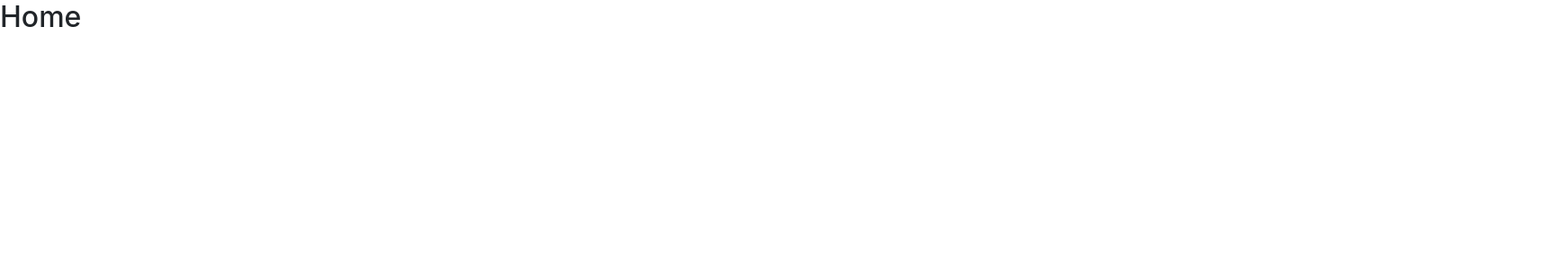
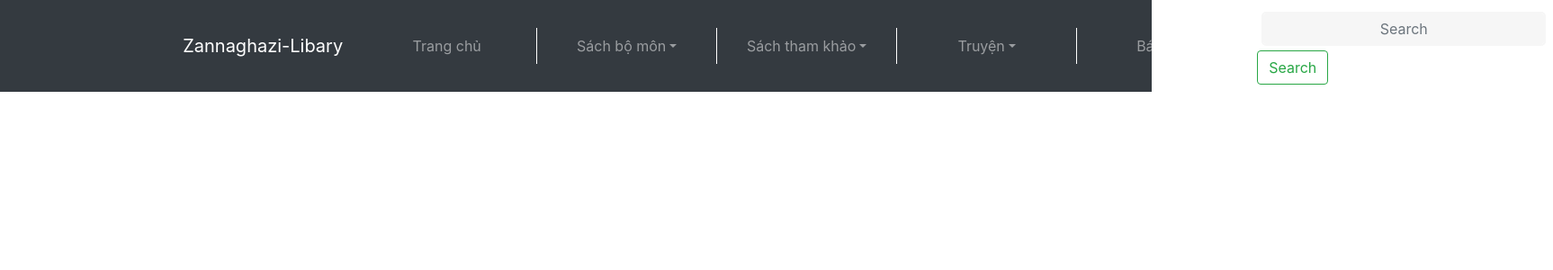
Before and after one commit to zannaghazi/TKPM, a React (Create React App) app in the folder Implementation/ui-project/: page / in a window 1280 px wide. Shown: the top 300 px of the page at 90% size, 1726 px wide, since content can reach past the window. Built offline with nearby package versions, Linux system fonts and the light colour scheme.

Commit message:
tạo navigation bar

```diff
--- a/Implementation/ui-project/src/App.js
+++ b/Implementation/ui-project/src/App.js
@@ -1,5 +1,6 @@
 import React from "react";
-import Login from './Component/Login'
+import Login from './Component/Login/Login'
+import Home from './Component/Home/Home'
 import {
   BrowserRouter as Router,
   Switch,
@@ -27,10 +28,6 @@ export default function App() {
       </div>
     </Router>
   );
-}
-
-function Home() {
-  return <h2>Home</h2>;
 }
 
 function About() {
--- /dev/null
+++ b/Implementation/ui-project/src/Component/Home/Home.js
@@ -0,0 +1,12 @@
+import React from 'react';
+import NavBar from './NavBar'
+
+function Home(props) {
+    return (
+        <div>
+            <NavBar />
+        </div>
+    );
+}
+
+export default Home;
--- /dev/null
+++ b/Implementation/ui-project/src/Component/Home/NavBar.js
@@ -0,0 +1,49 @@
+import React from 'react';
+import { Navbar, Nav, NavDropdown, Form, FormControl, Button } from 'react-bootstrap';
+import styles from './static/styles.module.css'
+import 'bootstrap/dist/css/bootstrap.min.css';
+
+function NavBar(props) {
+    return (
+        <Navbar bg="dark" expand="lg" variant="dark">
+            <Navbar.Brand href="#home" className={styles.mySpacing}>Zannaghazi-Libary</Navbar.Brand>
+            <Navbar.Toggle aria-controls="basic-navbar-nav" />
+            <Navbar.Collapse id="basic-navbar-nav">
+                <Nav className="mr-auto">
+                    <Nav.Link href="#home" className={[styles.myDropdown,styles.myBorderRight].join(" ")}>Trang chủ</Nav.Link>
+                    <NavDropdown title="Sách bộ môn" id="basic-nav-dropdown" className={[styles.myDropdown,styles.myBorderRight].join(" ")}>
+                        <NavDropdown.Item href="#action/3.1">Toán-Tin</NavDropdown.Item>
+                        <NavDropdown.Item href="#action/3.2">Công nghệ thông tin</NavDropdown.Item>
+                        <NavDropdown.Item href="#action/3.4">Điện tử viễn thông</NavDropdown.Item>
+                        <NavDropdown.Divider />
+                        <NavDropdown.Item href="#action/3.3">Hóa học</NavDropdown.Item>
+                    </NavDropdown>
+                    <NavDropdown title="Sách tham khảo" id="basic-nav-dropdown" className={[styles.myDropdown,styles.myBorderRight].join(" ")}>
+                        <NavDropdown.Item href="#action/3.1">Sinh tồn</NavDropdown.Item>
+                        <NavDropdown.Item href="#action/3.2">Khoa học viễn tưởng</NavDropdown.Item>
+                        <NavDropdown.Item href="#action/3.3">Đời sống</NavDropdown.Item>
+                        <NavDropdown.Item href="#action/3.4">Xã hội</NavDropdown.Item>
+                    </NavDropdown>
+                    <NavDropdown title="Truyện" id="basic-nav-dropdown" className={[styles.myDropdown,styles.myBorderRight].join(" ")}>
+                        <NavDropdown.Item href="#action/3.1">Trinh thám</NavDropdown.Item>
+                        <NavDropdown.Item href="#action/3.2">Kinh dị</NavDropdown.Item>
+                        <NavDropdown.Item href="#action/3.3">Truyện cười</NavDropdown.Item>
+                        <NavDropdown.Item href="#action/3.4">Cổ tích dân gian</NavDropdown.Item>
+                    </NavDropdown>
+                    <NavDropdown title="Báo chí" id="basic-nav-dropdown" className={styles.myDropdown}>
+                        <NavDropdown.Item href="#action/3.1">Pháp luật</NavDropdown.Item>
+                        <NavDropdown.Item href="#action/3.2">Kinh tế</NavDropdown.Item>
+                        <NavDropdown.Item href="#action/3.3">Văn hóa-Xã hội</NavDropdown.Item>
+                        <NavDropdown.Item href="#action/3.4">Du lịch</NavDropdown.Item>
+                    </NavDropdown>
+                </Nav>
+                <Form inline>
+                    <FormControl type="text" placeholder="Search" className="mr-sm-2" />
+                    <Button variant="outline-success">Search</Button>
+                </Form>
+            </Navbar.Collapse>
+        </Navbar>
+    );
+}
+
+export default NavBar;
--- /dev/null
+++ b/Implementation/ui-project/src/Component/Home/static/styles.module.css
@@ -0,0 +1,13 @@
+.myDropdown {
+    min-width: 200px;
+    display: flex;
+    justify-content: center;
+}
+
+.myBorderRight {
+    border-right: 1px solid white;
+}
+
+.mySpacing {
+    margin-left: 15%;
+}
--- a/Implementation/ui-project/src/Component/static/styles.module.css
+++ b/Implementation/ui-project/src/Component/Login/static/styles.module.css
@@ -1,5 +1,5 @@
 .myLoginPage {
-    background-image: url('../../asset/picture/background/background_login.jpg');
+    background-image: url('../../../asset/picture/background/background_login.jpg');
     position: fixed;
     top: 0;
     left: 0;
```
Also changed, not shown: Implementation/ui-project/src/Component/Login/FormLogin.js (renamed from Implementation/ui-project/src/Component/FormLogin.js), Implementation/ui-project/src/Component/Login/Login.js (renamed from Implementation/ui-project/src/Component/Login.js), Implementation/ui-project/src/Component/Login/static/my-login.css (renamed from Implementation/ui-project/src/Component/static/my-login.css).
